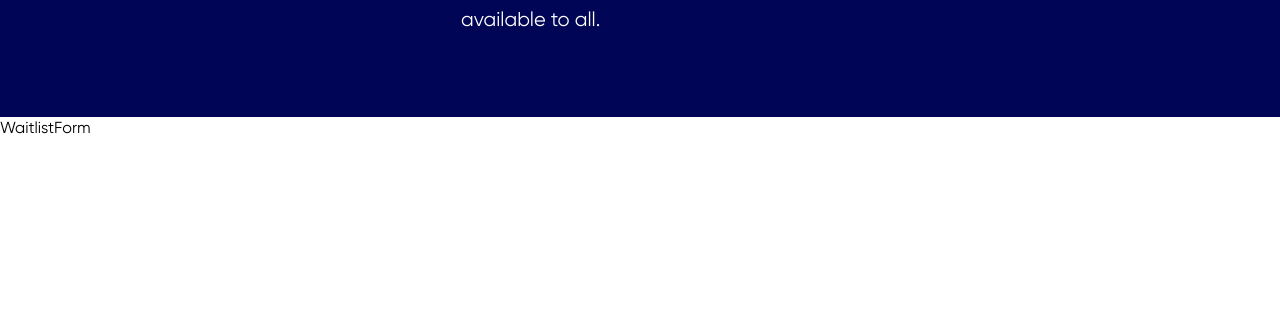
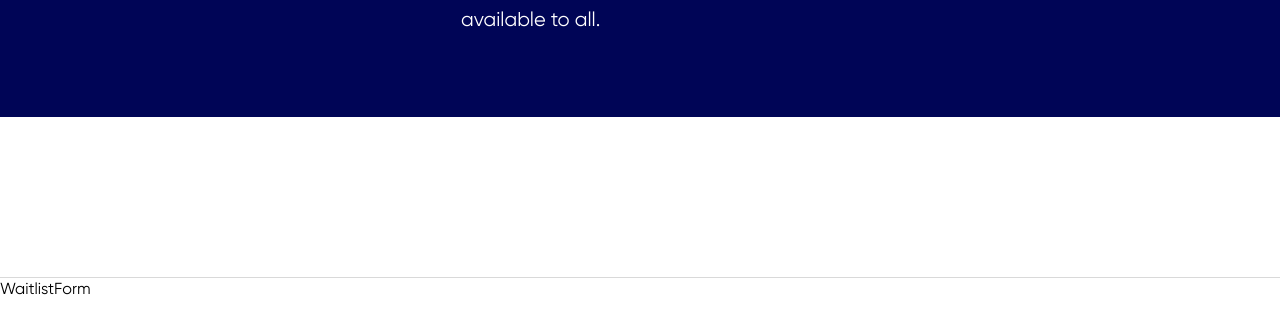
Before and after one commit to verixar/landing, a React (Vite) app: page / in a window 1280 px wide. Shown: the part 3308-3641 px from the top of the page. Built offline with nearby package versions, Linux system fonts and the light colour scheme.

Commit message:
Refactor Mission component layout and enhance structure with additional motion effects

```diff
--- a/src/features/Home/Mission.jsx
+++ b/src/features/Home/Mission.jsx
@@ -3,6 +3,7 @@ import { motion } from "framer-motion";
 
 const Mission = () => {
   return (
+    <>
       <section className="bg-[#000556] py-20 px-6 md:px-12 lg:px-24 overflow-hidden">
         <div className="container mx-auto">
           <div className="flex flex-col lg:flex-row items-center justify-between gap-10 lg:gap-15">
@@ -39,15 +40,15 @@ const Mission = () => {
               <div className="space-y-6">
                 <p className="text-white text-lg md:text-xl leading-relaxed font-light">
                   We're on a mission to make insurance verification accessible,
-                instant, and reliable for everyone. At Verixar, we're building a
-                smarter way to verify insurance status — one that removes
+                  instant, and reliable for everyone. At Verixar, we're building
+                  a smarter way to verify insurance status — one that removes
                   uncertainty, reduces fraud, and helps people make confident
                   decisions before they buy.
                 </p>
 
                 <p className="text-white text-lg md:text-xl leading-relaxed font-light">
-                Learn more about our journey, the problem we're solving, and the
-                passionate team working behind the scenes to make secure
+                  Learn more about our journey, the problem we're solving, and
+                  the passionate team working behind the scenes to make secure
                   verification available to all.
                 </p>
               </div>
@@ -55,6 +56,14 @@ const Mission = () => {
           </div>
         </div>
       </section>
+      <motion.div
+        initial={{ scaleX: 0 }}
+        whileInView={{ scaleX: 1 }}
+        viewport={{ once: true }}
+        transition={{ duration: 1, delay: 0.5, ease: "easeInOut" }}
+        className="border-t border-[#D9D9D9] w-full md:mt-40 mt-20 origin-right max-w-360 mx-auto"
+      />
+    </>
   );
 };
 
```
Lines whose indentation alone changed are shown as unchanged.
